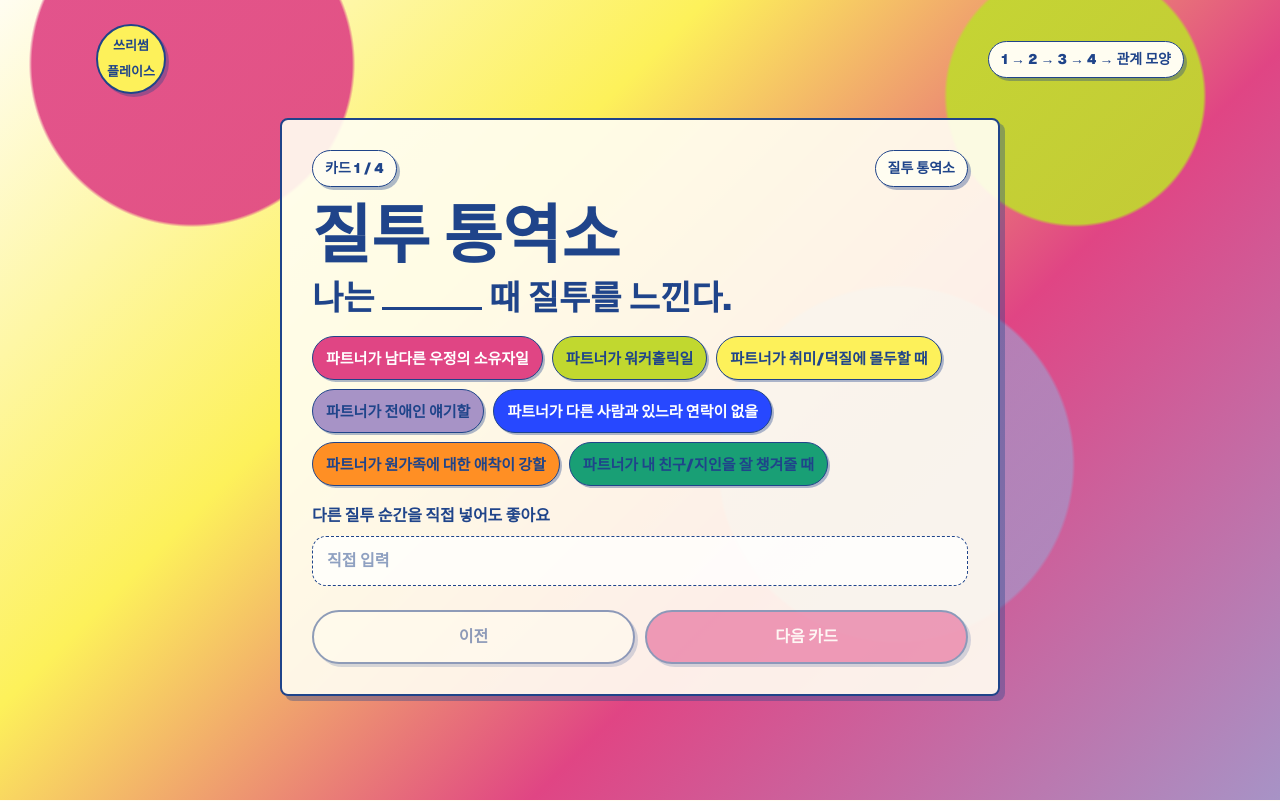
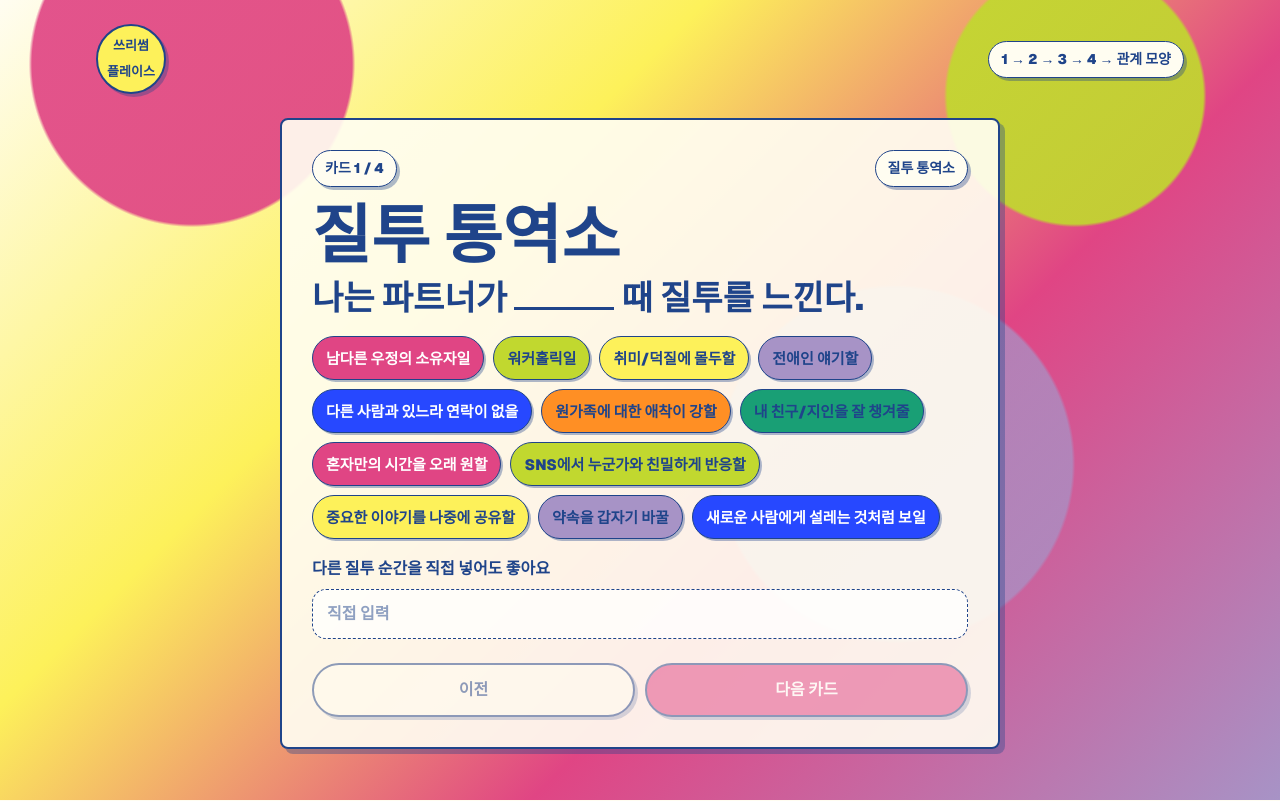
Before and after one commit to anniemon/Threesomeplace, a Next.js app: page /play in a window 1280 px wide. Built offline with nearby package versions, Linux system fonts and the light colour scheme.

Commit message:
Update jealousy options and selected chip state

```diff
--- a/design-mockup.html
+++ b/design-mockup.html
@@ -230,6 +230,7 @@
       }
 
       .chip {
+        position: relative;
         padding: 9px 12px;
         border: 1.5px solid var(--ink);
         border-radius: 999px;
@@ -238,6 +239,32 @@
         font-weight: 850;
         font-size: 14px;
         line-height: 1.15;
+      }
+
+      .chip.selected {
+        border-width: 2px;
+        box-shadow:
+          0 0 0 3px rgba(253, 241, 90, 0.9),
+          4px 4px 0 var(--ink);
+        transform: translate(-1px, -1px) scale(1.02);
+      }
+
+      .chip.selected::after {
+        content: "✓";
+        position: absolute;
+        top: -11px;
+        right: -8px;
+        display: grid;
+        place-items: center;
+        width: 24px;
+        height: 24px;
+        border: 1.5px solid var(--ink);
+        border-radius: 50%;
+        background: var(--yellow);
+        color: var(--ink);
+        font-size: 15px;
+        font-weight: 950;
+        line-height: 1;
       }
 
       .chip.hot {
@@ -567,16 +594,21 @@
             <div class="screen-body">
               <div class="step">질투 순간 고르기</div>
               <h2 class="question">
-                나는 <span class="blank"></span> 때 질투를 느낀다.
+                나는 파트너가 <span class="blank"></span> 때 질투를 느낀다.
               </h2>
               <div class="chips">
-                <span class="chip hot">파트너가 남다른 우정의 소유자일</span>
-                <span class="chip lime">파트너가 워커홀릭일</span>
-                <span class="chip yellow">파트너가 취미/덕질에 몰두할 때</span>
-                <span class="chip purple">파트너가 전애인 얘기할</span>
-                <span class="chip blue">파트너가 다른 사람과 있느라 연락이 없을</span>
-                <span class="chip orange">파트너가 원가족에 대한 애착이 강할</span>
-                <span class="chip green">파트너가 내 친구/지인을 잘 챙겨줄 때</span>
+                <span class="chip hot">남다른 우정의 소유자일</span>
+                <span class="chip lime">워커홀릭일</span>
+                <span class="chip yellow">취미/덕질에 몰두할</span>
+                <span class="chip purple">전애인 얘기할</span>
+                <span class="chip blue">다른 사람과 있느라 연락이 없을</span>
+                <span class="chip orange">원가족에 대한 애착이 강할</span>
+                <span class="chip green">내 친구/지인을 잘 챙겨줄</span>
+                <span class="chip hot">혼자만의 시간을 오래 원할</span>
+                <span class="chip lime selected">SNS에서 누군가와 친밀하게 반응할</span>
+                <span class="chip yellow">중요한 이야기를 나중에 공유할</span>
+                <span class="chip purple">약속을 갑자기 바꿀</span>
+                <span class="chip blue">새로운 사람에게 설레는 것처럼 보일</span>
               </div>
               <div class="input-pill">다른 질투 순간을 직접 넣어도 좋아요</div>
               <div class="meter">고른 순간이 다음 카드에서 필요한 언어로 이어지는 인터랙션</div>
@@ -598,11 +630,18 @@
               </h2>
               <div class="chips">
                 <span class="chip lime">충분한 정보</span>
+                <span class="chip green selected">솔직함</span>
                 <span class="chip hot">함께 보내는 시간</span>
-                <span class="chip yellow">애정 표현</span>
+                <span class="chip lime">유대감</span>
+                <span class="chip yellow">애정 표현/스킨십</span>
                 <span class="chip purple">예측 가능성</span>
+                <span class="chip hot">나의 존재감</span>
                 <span class="chip blue">중요한 사람이라는 확인</span>
+                <span class="chip yellow">내가 0순위라는 느낌</span>
                 <span class="chip orange">내 선택권</span>
+                <span class="chip purple">통제감</span>
+                <span class="chip blue">우월감</span>
+                <span class="chip green">안정감</span>
                 <span class="chip green">합의가 지켜졌다는 신뢰</span>
                 <span class="chip">혼자 진정할 시간</span>
                 <span class="chip">아직 모르겠음</span>
@@ -679,7 +718,7 @@
               <h2 class="result-title">나는 “확인과 선택권”을 섞는 사람</h2>
               <div class="bars">
                 <div class="bar"><span>함께하는 시간</span><div class="bar-track"><div class="bar-fill" style="width: 78%"></div></div><span>78</span></div>
-                <div class="bar"><span>애정 표현</span><div class="bar-track"><div class="bar-fill" style="width: 62%; background: var(--purple)"></div></div><span>62</span></div>
+                <div class="bar"><span>애정 표현/스킨십</span><div class="bar-track"><div class="bar-fill" style="width: 62%; background: var(--purple)"></div></div><span>62</span></div>
                 <div class="bar"><span>개인적인 공간과 시간</span><div class="bar-track"><div class="bar-fill" style="width: 47%; background: var(--lime)"></div></div><span>47</span></div>
               </div>
               <div class="quote-cloud">
@@ -715,7 +754,7 @@
             <div class="wall-section">
               <span class="wall-label jealousy">질투 통역소: 실제로 필요했던 것</span>
               <div class="wall-cloud">
-                <span class="word w3">애정 표현</span>
+                <span class="word w3">애정 표현/스킨십</span>
                 <span class="word w4">내 선택권</span>
                 <span class="word w6">합의의 신뢰</span>
               </div>
--- a/src/app/globals.css
+++ b/src/app/globals.css
@@ -277,6 +277,7 @@ a {
 }
 
 .chip {
+  position: relative;
   min-height: 44px;
   padding: 9px 13px;
   border: 1.5px solid var(--ink);
@@ -289,8 +290,29 @@ a {
 }
 
 .chip.selected {
-  transform: translate(2px, 2px);
-  box-shadow: none;
+  border-width: 2px;
+  box-shadow:
+    0 0 0 3px rgba(253, 241, 90, 0.9),
+    4px 4px 0 var(--ink);
+  transform: translate(-1px, -1px) scale(1.02);
+}
+
+.chip.selected::after {
+  content: "✓";
+  position: absolute;
+  top: -11px;
+  right: -8px;
+  display: grid;
+  place-items: center;
+  width: 24px;
+  height: 24px;
+  border: 1.5px solid var(--ink);
+  border-radius: 50%;
+  background: var(--yellow);
+  color: var(--ink);
+  font-size: 15px;
+  font-weight: 950;
+  line-height: 1;
 }
 
 .color-pink {
--- a/src/app/play/play-experience.tsx
+++ b/src/app/play/play-experience.tsx
@@ -116,7 +116,7 @@ export function PlayExperience() {
           title="질투 통역소"
           prompt={
             <>
-              나는 <span className="blank" /> 때 질투를 느낀다.
+              나는 파트너가 <span className="blank" /> 때 질투를 느낀다.
             </>
           }
           options={jealousyTriggerOptions}
--- a/src/lib/activity.ts
+++ b/src/lib/activity.ts
@@ -37,13 +37,18 @@ export type WallSummary = {
 };
 
 export const jealousyTriggerOptions: ChoiceOption[] = [
-  { id: "special-friendship", label: "파트너가 남다른 우정의 소유자일", color: "pink" },
-  { id: "workaholic", label: "파트너가 워커홀릭일", color: "lime" },
-  { id: "hobby-fandom", label: "파트너가 취미/덕질에 몰두할 때", color: "yellow" },
-  { id: "ex-talk", label: "파트너가 전애인 얘기할", color: "purple" },
-  { id: "no-contact-with-others", label: "파트너가 다른 사람과 있느라 연락이 없을", color: "blue" },
-  { id: "family-attachment", label: "파트너가 원가족에 대한 애착이 강할", color: "orange" },
-  { id: "cares-for-my-people", label: "파트너가 내 친구/지인을 잘 챙겨줄 때", color: "green" },
+  { id: "special-friendship", label: "남다른 우정의 소유자일", color: "pink" },
+  { id: "workaholic", label: "워커홀릭일", color: "lime" },
+  { id: "hobby-fandom", label: "취미/덕질에 몰두할", color: "yellow" },
+  { id: "ex-talk", label: "전애인 얘기할", color: "purple" },
+  { id: "no-contact-with-others", label: "다른 사람과 있느라 연락이 없을", color: "blue" },
+  { id: "family-attachment", label: "원가족에 대한 애착이 강할", color: "orange" },
+  { id: "cares-for-my-people", label: "내 친구/지인을 잘 챙겨줄", color: "green" },
+  { id: "alone-time-long", label: "혼자만의 시간을 오래 원할", color: "pink" },
+  { id: "sns-intimacy", label: "SNS에서 누군가와 친밀하게 반응할", color: "lime" },
+  { id: "late-important-talk", label: "중요한 이야기를 나중에 공유할", color: "yellow" },
+  { id: "sudden-plan-change", label: "약속을 갑자기 바꿀", color: "purple" },
+  { id: "new-person-spark", label: "새로운 사람에게 설레는 것처럼 보일", color: "blue" },
 ];
 
 export const relationshipOptions: ChoiceOption[] = [
@@ -67,11 +72,18 @@ export const relationshipOptions: ChoiceOption[] = [
 
 export const jealousyOptions: ChoiceOption[] = [
   { id: "information", label: "충분한 정보", color: "lime" },
+  { id: "honesty", label: "솔직함", color: "green" },
   { id: "time-together", label: "함께 보내는 시간", color: "pink" },
-  { id: "affection", label: "애정 표현", color: "yellow" },
+  { id: "bond", label: "유대감", color: "lime" },
+  { id: "affection", label: "애정 표현/스킨십", color: "yellow" },
   { id: "predictability", label: "예측 가능성", color: "purple" },
+  { id: "presence", label: "나의 존재감", color: "pink" },
   { id: "confirmation", label: "중요한 사람이라는 확인", color: "blue" },
+  { id: "first-priority", label: "내가 0순위라는 느낌", color: "yellow" },
   { id: "choice", label: "내 선택권", color: "orange" },
+  { id: "control", label: "통제감", color: "purple" },
+  { id: "superiority", label: "우월감", color: "blue" },
+  { id: "stability", label: "안정감", color: "green" },
   { id: "trust", label: "합의가 지켜졌다는 신뢰", color: "green" },
   { id: "alone-time", label: "혼자 진정할 시간", color: "yellow" },
   { id: "unknown", label: "아직 모르겠음", color: "lime" },
--- a/src/lib/wall.ts
+++ b/src/lib/wall.ts
@@ -29,9 +29,9 @@ export const sampleWallSummary: WallSummary = {
   configured: false,
   total: 24,
   jealousyTriggers: [
-    { label: "파트너가 다른 사람과 있느라 연락이 없을", count: 16 },
-    { label: "파트너가 전애인 얘기할", count: 10 },
-    { label: "파트너가 취미/덕질에 몰두할 때", count: 8 },
+    { label: "다른 사람과 있느라 연락이 없을", count: 16 },
+    { label: "전애인 얘기할", count: 10 },
+    { label: "취미/덕질에 몰두할", count: 8 },
   ],
   relationshipAreas: [
     { label: "함께하는 시간", count: 18 },
@@ -41,7 +41,7 @@ export const sampleWallSummary: WallSummary = {
     { label: "가족·친구·SNS 공개 범위", count: 7 },
   ],
   jealousyNeeds: [
-    { label: "애정 표현", count: 15 },
+    { label: "애정 표현/스킨십", count: 15 },
     { label: "내 선택권", count: 11 },
     { label: "합의가 지켜졌다는 신뢰", count: 10 },
     { label: "충분한 정보", count: 8 },
```
